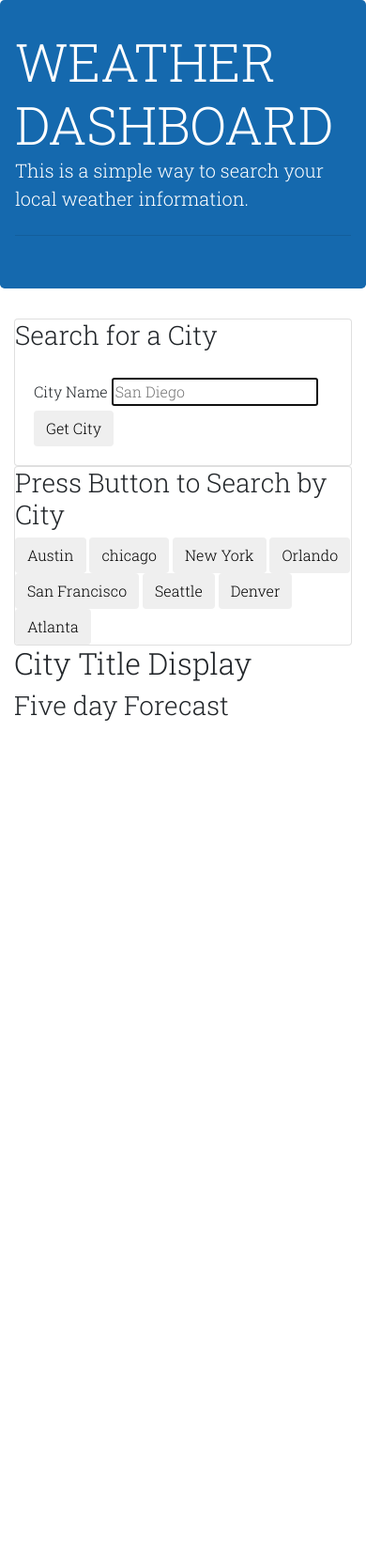
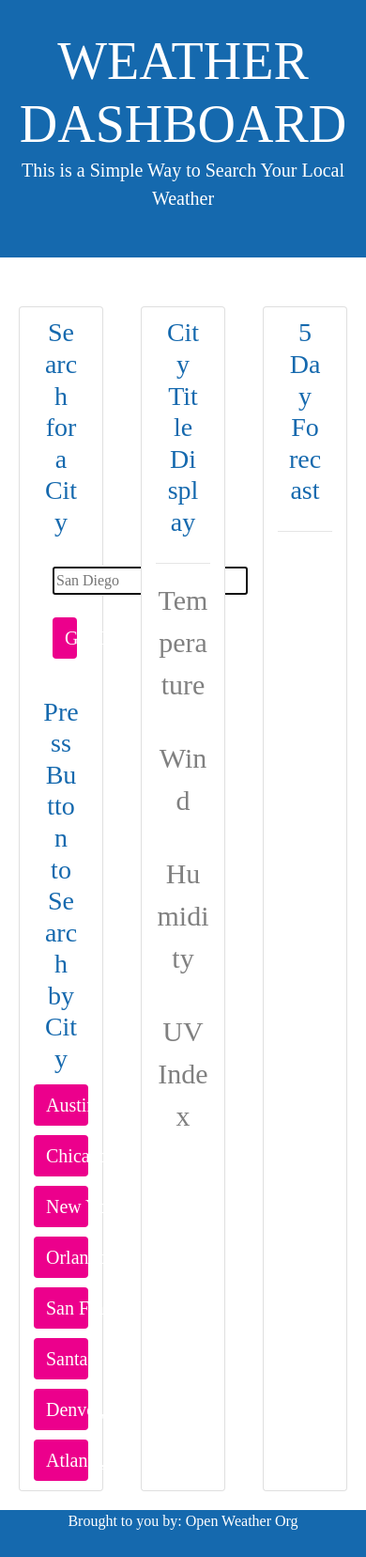
Before and after one commit to NDF-WEB-DEV/server-side-API-weather-dashboard, a plain HTML site: page index.html in a window 390 px wide. Shown: the whole page at 94% size. Before the commit the page ends 844 px from the top, so only its background shows below. Drawn offline with nearby package versions, Linux system fonts and the light colour scheme.

Commit message:
Committing initial script.js + Index.html + Readme.md files

```diff
--- a/assets/css/style.css
+++ b/assets/css/style.css
@@ -13,4 +13,53 @@ h1 {
 .jumbotron {
     background-color: #1569AE;
     color: white;
+    text-align: center;
 }
+
+.card {
+    margin: 20px;
+    width: 100%;
+
+}
+.card h3 {
+    margin: 10px;
+    text-align: center;
+    color: #1569AE;
+}
+.card .btn {
+    margin-bottom: 10px;
+    display: block;
+    width: 100%;
+    background-color: #EC008C;
+    color: white;
+    font-weight: 400;
+    font-size: 20px;
+}
+.card-body {
+    text-align: center;
+    align-items: center;
+    display: block;
+}
+.card .list-group {
+    text-align: center;
+    font-size: 30px;
+    /* line-height: 50px; */
+    color: gray;
+}
+footer {
+    background-color: #1569AE;
+    color: white;
+    height: 50px;
+    text-align: center;
+    align-items: center;
+    display:block;
+    justify-content: center;
+}
+footer a {
+    color: white;
+    font-weight: 300;
+}
+footer a:hover {
+    color: yellow;
+    font-weight: 300;
+}
--- a/index.html
+++ b/index.html
@@ -5,9 +5,9 @@
   <meta charset="UTF-8">
   <meta name="viewport" content="width=device-width, initial-scale=1.0">
   <meta http-equiv="X-UA-Compatible" content="ie=edge">
-  <link rel="preconnect" href="https://fonts.googleapis.com">
-  <link rel="preconnect" href="https://fonts.gstatic.com" crossorigin>
-  <link href="https://fonts.googleapis.com/css2?family=Roboto+Slab:wght@300&display=swap" rel="stylesheet">
+  <link rel="preconnect" href="https://fonts.googleapis.com" />
+  <link rel="preconnect" href="https://fonts.gstatic.com" crossorigin />
+  <!-- <link href="https://fonts.googleapis.com/css2?family=Roboto+Slab:wght@300,400,500,600,700,800,900&display=swap" rel="stylesheet" /> -->
   <link rel="stylesheet" href="https://cdnjs.cloudflare.com/ajax/libs/font-awesome/5.11.2/css/all.min.css">
   <link rel="stylesheet" href="https://cdn.jsdelivr.net/npm/bootstrap@4.0.0/dist/css/bootstrap.min.css" integrity="sha384-Gn5384xqQ1aoWXA+058RXPxPg6fy4IWvTNh0E263XmFcJlSAwiGgFAW/dAiS6JXm" crossorigin="anonymous">
   <link rel="stylesheet" href="./assets/css/style.css" />
@@ -15,71 +15,68 @@
 </head>
 <body>
     <header>
-        <div class="jumbotron">
+        <div class="jumbotron rounded-0">
             <h1 class="display-4">WEATHER DASHBOARD</h1>
-            <p class="lead">This is a simple way to search your local weather information.</p>
-            <hr class="my-4">
-            <!-- <p>It uses utility classes for typography and spacing to space content out within the larger container.</p>
-            <p class="lead">
-              <a class="btn btn-primary btn-lg" href="#" role="button">Learn more</a>
-            </p> -->
+            <p class="lead">This is a Simple Way to Search Your Local Weather</p>
           </div>
 
     </header>
     <main class="flex-row justify-space-between">
-        <div class="col-12 col-md-4">
+        <div class="container">
+            <div class="row">
             <!-- SEARCH CITY BOX -->
-            <div class="card">
+                <div id="card1" class="col card">
                     <h3>Search for a City</h3>
                     <form id="user-form" class="card-body">
-                    <label class="form-label" for="cityname">City Name</label>
+                        <!-- <label class="form-label" for="cityname"></label> -->
                         <input name="cityname" id="searchCityName" class="form-input" placeholder="San Diego" type="text" autofocus="true" />
-                    <button type="submit" class="btn" id="btn">Get City</button>
+                    <br><br>
+                        <button type="submit" class="btn button" id="btn button">Get City</button>
                     </form>
-            </div>
-            <!-- SEARCH BY CITY BOX -->
-            <div class="card">
                     <h3>Press Button to Search by City</h3>
                     <div class="city-buttons" id="city-buttons">
-                    <button city-info="austin" class="btn">Austin</button>
-                    <button city-info="chicago" class="btn">chicago</button>
-                    <button city-info="new york" class="btn">New York</button>
-                    <button city-info="Orlando" class="btn">Orlando</button>
-                    <button city-info="San Francisco" class="btn">San Francisco</button>
-                    <button city-info="Seattle" class="btn">Seattle</button>
-                    <button city-info="Denver" class="btn">Denver</button>
-                    <button city-info="Atlanta" class="btn">Atlanta</button>
+                        <button city-info="austin" class="btn">Austin, TX</button>
+                        <button city-info="chicago" class="btn">Chicago, IL</button>
+                        <button city-info="new york" class="btn">New York, NY</button>
+                        <button city-info="orlando" class="btn">Orlando, FL</button>
+                        <button city-info="san francisco" class="btn">San Francisco, CA</button>
+                        <button city-info="santa fe" class="btn">Santa Fe, NM</button>
+                        <button city-info="denver" class="btn">Denver, CO</button>
+                        <button city-info="atlanta" class="btn">Atlanta, GA</button>
+                    </div>
+                </div>
+                <div id="card2" class="col card">
+                    <h3 class="city-title" id="city-title">City Title Display</h3>
+                    <hr>
+                    <div id="city-stats-list" class="list-group">
+                        <span id="temperature">Temperature </span><hr>
+                        <span id="wind">Wind</span><hr>
+                        <span id="humidity">Humidity</span><hr>
+                        <span id="uvindex">UV Index</span><hr>
+                    </div>
+                </div>
+
+                <div id="card3" class="col card">
+                    <h3>5 Day Forecast</h3>
+                    <hr>
+                    <div id="city-result-five-days" class="list-group">
+
                     </div>
                 </div>
             </div>
+        </div>
+        <div class="container">
 
-        <!-- STATS BOARD -->
-        <div class="col-12 col-md-8">
-            <h2 class="city-title" id="city-title">City Title Display</h2>
-            <div id="city-stats-list" class="list-group">
-                <span id="temperature"></span>
-                <span id="wind"></span>
-                <span id="humidity"></span>
-                <span id="uvindex"></span>
         </div>
-        </div>
-
-        <div class="col-12 col-md-8">
-            <h3>Five day Forecast</h3>
-            <div id="city-result-five-days" class="list-group"></div>
-        </div>
-
-
-
-
     </main>
-
+    <footer>
+        <p>Brought to you by: <a href="https://openweathermap.org/" target="_blank">Open Weather Org</a></p>
+    </footer>
     <!-- jQuery first, then Popper.js, then Bootstrap JS -->
     <script src="https://code.jquery.com/jquery-3.2.1.slim.min.js" integrity="sha384-KJ3o2DKtIkvYIK3UENzmM7KCkRr/rE9/Qpg6aAZGJwFDMVNA/GpGFF93hXpG5KkN" crossorigin="anonymous"></script>
     <script src="https://cdn.jsdelivr.net/npm/popper.js@1.12.9/dist/umd/popper.min.js" integrity="sha384-ApNbgh9B+Y1QKtv3Rn7W3mgPxhU9K/ScQsAP7hUibX39j7fakFPskvXusvfa0b4Q" crossorigin="anonymous"></script>
     <script src="https://cdn.jsdelivr.net/npm/bootstrap@4.0.0/dist/js/bootstrap.min.js" integrity="sha384-JZR6Spejh4U02d8jOt6vLEHfe/JQGiRRSQQxSfFWpi1MquVdAyjUar5+76PVCmYl" crossorigin="anonymous"></script>
+
 </body>
-<footer>
 
-</footer>
 </html>
```
Also changed, not shown: assets/js/script.js (+71 -45 lines), 1 other file. Lines whose indentation alone changed are shown as unchanged.
